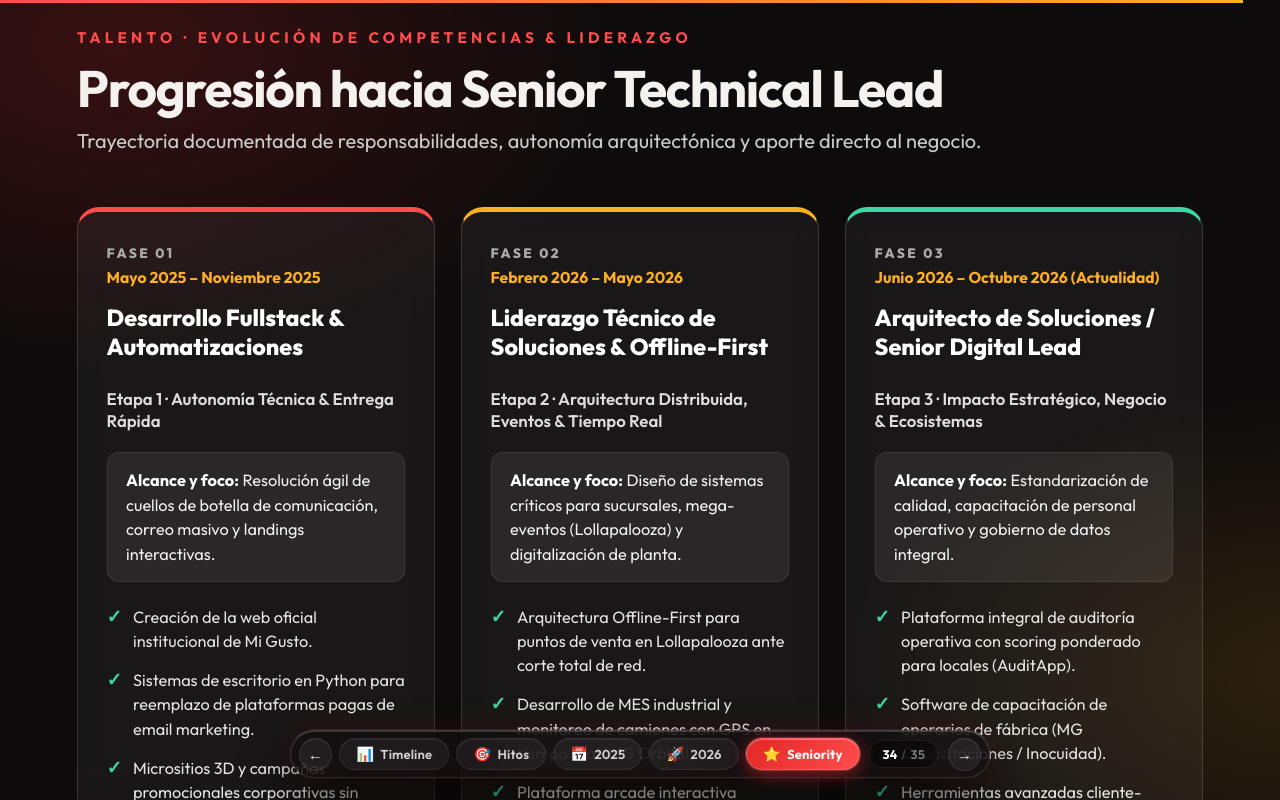
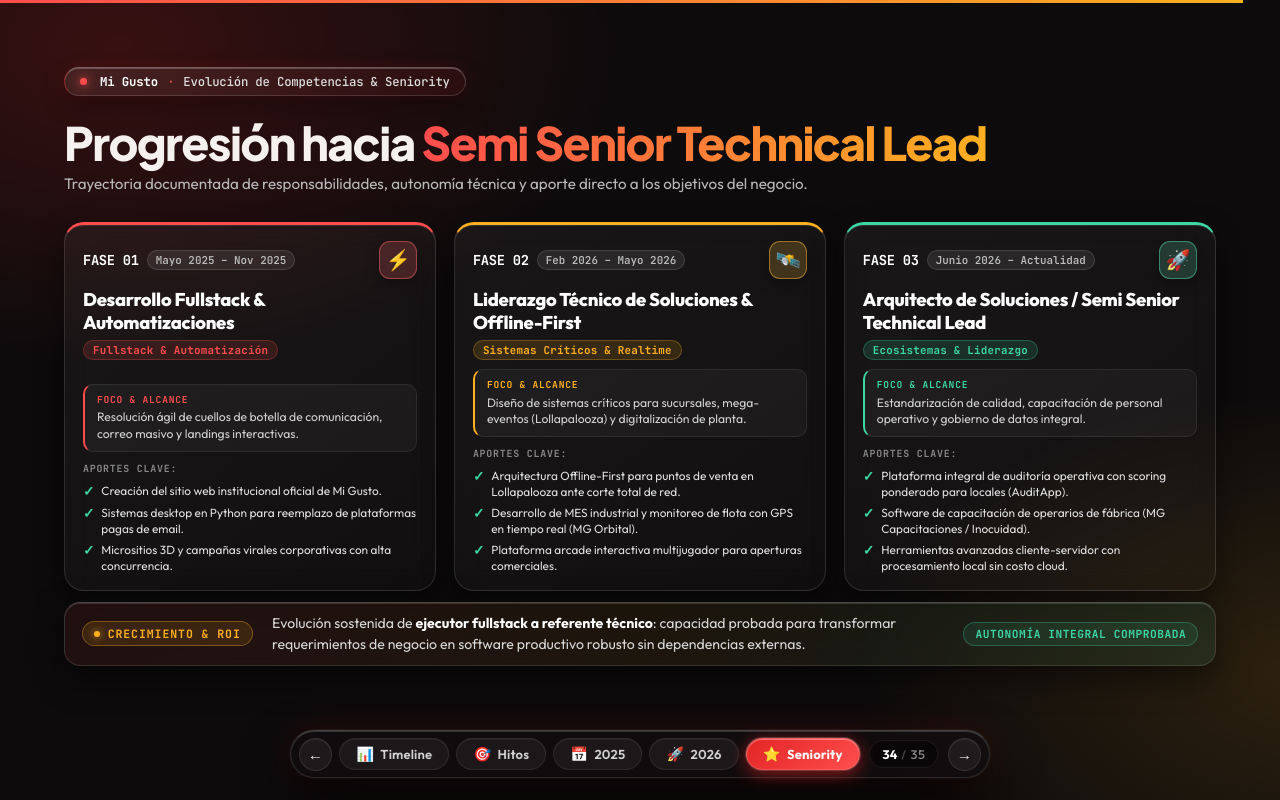
Before and after one commit to MiGustoDev/MG-Showcase, a React (Vite) app: page / in a window 1280 px wide. Both pictures are taken after a click on the button "⭐ Ver Evolución de Seniority". Built offline with nearby package versions, Linux system fonts and the light colour scheme.

Commit message:
Seniority Screen Completed

```diff
--- a/src/App.css
+++ b/src/App.css
@@ -311,11 +311,19 @@ h2 { font-size: clamp(2.2rem, 4.5vw, 4rem); margin: 0 0 .5rem; letter-spacing: -
 .tl-milestone-marker .marker-name { position: absolute; top: 40px; left: -60px; width: 120px; text-align: center; font-size: 0.65rem; font-weight: 700; color: #ffb020; text-shadow: 0 1px 4px #000; opacity: 0; transition: opacity .2s; pointer-events: none; background: rgba(0,0,0,0.85); padding: 2px 4px; border-radius: 4px; }
 .tl-milestone-marker:hover .marker-name { opacity: 1; }
 
-/* Seniority Slide (Punto 2) */
+/* ============================================================
+   Seniority Slide (Semi Senior Technical Lead) - Modern Executive
+   ============================================================ */
 .seniority-slide {
-  justify-content: flex-start;
-  padding: 3.5vh 6vw 11vh;
+  box-sizing: border-box;
+  height: 100%;
+  display: flex;
+  flex-direction: column;
+  justify-content: center;
+  padding: clamp(18px, 2.6vh, 32px) clamp(24px, 5vw, 64px) clamp(80px, 11vh, 96px);
+  gap: clamp(0.7rem, 1.3vh, 1.25rem);
   overflow-y: auto;
+  overflow-x: hidden;
   scrollbar-width: none;
   -ms-overflow-style: none;
 }
@@ -324,29 +332,233 @@ h2 { font-size: clamp(2.2rem, 4.5vw, 4rem); margin: 0 0 .5rem; letter-spacing: -
   width: 0;
   height: 0;
 }
-.slide-header { margin-bottom: 2rem; }
-.seniority-slide .eyebrow { font-size: 0.95rem; letter-spacing: .28em; margin-bottom: 0.8rem; font-weight: 700; }
-.seniority-slide h2 { font-size: clamp(2.4rem, 4vw, 3.6rem); margin: 0 0 0.6rem; letter-spacing: -.025em; line-height: 1.1; }
-.slide-subtitle { color: #ccc; font-size: 1.25rem; margin-top: 0.4rem; max-width: 80ch; line-height: 1.45; }
-.seniority-grid { display: grid; grid-template-columns: repeat(3, 1fr); gap: 1.6rem; width: 100%; box-sizing: border-box; }
-.seniority-card { padding: 2rem 1.8rem; border-radius: 22px; background: rgba(255, 255, 255, 0.05); border: 1px solid rgba(255, 255, 255, 0.14); border-top: 5px solid #ff4d4d; backdrop-filter: blur(14px); display: flex; flex-direction: column; transition: transform .25s ease, box-shadow .25s ease, border-color .25s ease; position: relative; }
-.seniority-card:nth-child(2) { border-top-color: #ffb020; }
-.seniority-card:nth-child(3) { border-top-color: #3dd6a5; }
-.seniority-card:hover { transform: translateY(-6px); box-shadow: 0 20px 50px rgba(0, 0, 0, 0.6); border-color: rgba(255, 255, 255, 0.3); }
-.card-phase { font-size: 0.85rem; text-transform: uppercase; font-weight: 800; letter-spacing: 0.18em; color: #aaa; margin-bottom: 0.35rem; }
-.card-period { font-size: 0.98rem; color: #ffb020; font-weight: 700; margin-bottom: 1rem; }
-.seniority-card h3 { font-size: 1.45rem; margin: 0 0 0.6rem; color: #fff; line-height: 1.25; font-weight: 800; }
-.card-stage { font-size: 1.05rem; color: #ddd; margin-bottom: 1.2rem; font-weight: 600; line-height: 1.35; }
-.card-scope { font-size: 1.02rem; color: #f0f0f0; background: rgba(255, 255, 255, 0.07); padding: 0.95rem 1.15rem; border-radius: 12px; margin-bottom: 1.4rem; line-height: 1.5; border: 1px solid rgba(255, 255, 255, 0.08); }
-.card-scope b { color: #fff; font-weight: 700; }
-.card-achievements { list-style: none; padding: 0; margin: 0; display: flex; flex-direction: column; gap: 0.95rem; }
-.card-achievements li { display: flex; align-items: flex-start; gap: 11px; font-size: 1.02rem; color: #e4e4e4; line-height: 1.48; }
-.check-icon { color: #3dd6a5; font-weight: 900; font-size: 1.15rem; line-height: 1.3; flex-shrink: 0; }
-.seniority-footer { display: flex; gap: 1.4rem; margin-top: 2rem; width: 100%; flex-wrap: wrap; }
-.seniority-badge { flex: 1; padding: 1.15rem 1.6rem; border-radius: 14px; background: rgba(255, 255, 255, 0.06); border: 1px solid rgba(255, 255, 255, 0.14); font-size: 1.08rem; color: #f0f0f0; line-height: 1.45; }
-.seniority-badge b { color: #fff; }
-.seniority-badge.highlight { border-color: rgba(61, 214, 165, 0.45); background: rgba(61, 214, 165, 0.1); color: #d8fbf0; }
-.seniority-badge.highlight b { color: #3dd6a5; }
+
+.seniority-header {
+  margin-bottom: 0;
+}
+
+.seniority-header h1 {
+  font-family: 'Plus Jakarta Sans', 'Outfit', system-ui, -apple-system, sans-serif;
+  font-size: clamp(2.3rem, 3.6vw, 4rem);
+  line-height: 1.05;
+  letter-spacing: -0.035em;
+  font-weight: 800;
+  margin: 0.35rem 0 0;
+}
+
+.seniority-header h1 span {
+  background: linear-gradient(90deg, #ff4d4d, #ffb020);
+  -webkit-background-clip: text;
+  background-clip: text;
+  color: transparent;
+}
+
+.seniority-subtitle {
+  color: #b8b8b8;
+  font-size: clamp(0.95rem, 1.15vw, 1.2rem);
+  margin-top: 0.45rem;
+  max-width: 78ch;
+  line-height: 1.45;
+}
+
+.seniority-grid {
+  display: grid;
+  grid-template-columns: repeat(3, 1fr);
+  gap: clamp(0.85rem, 1.4vw, 1.5rem);
+  width: 100%;
+  box-sizing: border-box;
+}
+
+.seniority-card {
+  padding: clamp(1rem, 1.6vh, 1.4rem) clamp(1rem, 1.4vw, 1.5rem);
+  border-radius: 20px;
+  background: linear-gradient(145deg, rgba(255, 255, 255, 0.05) 0%, rgba(255, 255, 255, 0.02) 100%);
+  border: 1px solid rgba(255, 255, 255, 0.12);
+  border-top: 3px solid var(--c);
+  backdrop-filter: blur(14px);
+  -webkit-backdrop-filter: blur(14px);
+  box-shadow: 0 12px 30px rgba(0, 0, 0, 0.45), inset 0 1px 0 rgba(255, 255, 255, 0.1);
+  display: flex;
+  flex-direction: column;
+  justify-content: space-between;
+  gap: clamp(0.6rem, 1vh, 0.85rem);
+  min-height: clamp(285px, 37vh, 345px);
+  transition: transform 0.25s cubic-bezier(0.2, 0.8, 0.2, 1),
+              box-shadow 0.25s cubic-bezier(0.2, 0.8, 0.2, 1),
+              border-color 0.25s ease;
+  position: relative;
+}
+
+.seniority-card:hover {
+  transform: translateY(-5px);
+  box-shadow: 0 18px 40px rgba(0, 0, 0, 0.65), 0 0 28px color-mix(in srgb, var(--c) 25%, transparent);
+  border-color: rgba(255, 255, 255, 0.28);
+  border-top-color: var(--c);
+}
+
+.seniority-card-header {
+  display: flex;
+  flex-direction: column;
+}
+
+.seniority-phase-row {
+  display: flex;
+  justify-content: space-between;
+  align-items: center;
+  margin-bottom: 0.4rem;
+}
+
+.seniority-phase-badge {
+  display: inline-flex;
+  align-items: center;
+  gap: 0.5rem;
+}
+
+.seniority-phase-badge .phase-num {
+  font-family: 'JetBrains Mono', monospace;
+  font-size: 0.86rem;
+  font-weight: 800;
+  color: #fff;
+  letter-spacing: -0.02em;
+}
+
+.seniority-phase-badge .phase-year {
+  font-family: 'JetBrains Mono', monospace;
+  font-size: 0.68rem;
+  font-weight: 600;
+  padding: 2px 8px;
+  border-radius: 999px;
+  background: rgba(255, 255, 255, 0.08);
+  border: 1px solid rgba(255, 255, 255, 0.12);
+  color: #bbb;
+}
+
+.seniority-icon-wrap {
+  width: 38px;
+  height: 38px;
+  border-radius: 11px;
+  background: color-mix(in srgb, var(--c) 16%, rgba(255, 255, 255, 0.04));
+  border: 1px solid color-mix(in srgb, var(--c) 40%, rgba(255, 255, 255, 0.12));
+  display: grid;
+  place-items: center;
+  font-size: 1.25rem;
+  box-shadow: 0 4px 14px rgba(0, 0, 0, 0.3);
+  transition: transform 0.2s ease;
+}
+
+.seniority-card:hover .seniority-icon-wrap {
+  transform: scale(1.14) rotate(4deg);
+}
+
+.seniority-role {
+  font-size: clamp(1.15rem, 1.35vw, 1.38rem);
+  font-weight: 800;
+  color: #fff;
+  margin: 0.25rem 0 0.35rem;
+  line-height: 1.22;
+  letter-spacing: -0.015em;
+}
+
+.seniority-tag-pill {
+  font-family: 'JetBrains Mono', monospace;
+  font-size: 0.68rem;
+  font-weight: 700;
+  color: var(--c);
+  background: color-mix(in srgb, var(--c) 14%, transparent);
+  border: 1px solid color-mix(in srgb, var(--c) 28%, transparent);
+  padding: 2px 9px;
+  border-radius: 999px;
+  display: inline-flex;
+  width: fit-content;
+  letter-spacing: 0.02em;
+}
+
+.seniority-card-body {
+  display: flex;
+  flex-direction: column;
+  flex: 1;
+  justify-content: flex-end;
+  gap: 0.5rem;
+}
+
+.seniority-scope-box {
+  background: rgba(255, 255, 255, 0.04);
+  border: 1px solid rgba(255, 255, 255, 0.08);
+  border-left: 2px solid var(--c);
+  border-radius: 10px;
+  padding: 0.5rem 0.75rem;
+}
+
+.seniority-scope-box .scope-label {
+  font-family: 'JetBrains Mono', monospace;
+  font-size: 0.6rem;
+  font-weight: 800;
+  color: var(--c);
+  letter-spacing: 0.08em;
+  display: block;
+  margin-bottom: 0.2rem;
+}
+
+.seniority-scope-box p {
+  margin: 0;
+  font-size: clamp(0.76rem, 0.84vw, 0.86rem);
+  color: #d2d2d2;
+  line-height: 1.38;
+  font-weight: 400;
+}
+
+.seniority-achievements-title {
+  font-family: 'JetBrains Mono', monospace;
+  font-size: 0.62rem;
+  font-weight: 700;
+  letter-spacing: 0.08em;
+  text-transform: uppercase;
+  color: #888;
+  margin-top: 0.1rem;
+}
+
+.seniority-achievements-list {
+  list-style: none;
+  padding: 0;
+  margin: 0;
+  display: flex;
+  flex-direction: column;
+  gap: 0.32rem;
+}
+
+.seniority-achievements-list li {
+  display: flex;
+  align-items: flex-start;
+  gap: 7px;
+  font-size: clamp(0.74rem, 0.82vw, 0.84rem);
+  color: #dfdfdf;
+  line-height: 1.35;
+}
+
+.achievement-check {
+  color: #3dd6a5;
+  font-weight: 900;
+  font-size: 0.85rem;
+  line-height: 1.25;
+  flex-shrink: 0;
+}
+
+/* Modern Executive Footer Banner (Consistent with Hitos) */
+.seniority-banner-modern {
+  display: flex;
+  align-items: center;
+  justify-content: space-between;
+  gap: 1.2rem;
+  padding: clamp(0.65rem, 1vh, 0.85rem) clamp(1rem, 1.3vw, 1.5rem);
+  border-radius: 16px;
+  background: linear-gradient(90deg, rgba(255, 77, 77, 0.09) 0%, rgba(255, 176, 32, 0.07) 50%, rgba(61, 214, 165, 0.09) 100%);
+  border: 1px solid rgba(255, 255, 255, 0.12);
+  border-top-color: rgba(255, 255, 255, 0.22);
+  backdrop-filter: blur(16px);
+  -webkit-backdrop-filter: blur(16px);
+  box-shadow: 0 12px 32px rgba(0, 0, 0, 0.5), inset 0 1px 0 rgba(255, 255, 255, 0.14);
+  margin: 0;
+}
 
 /* ============================================================
    Milestones Slide (Hitos Clave 2025 - 2026) - Ultra Clean & Modern
@@ -890,7 +1102,8 @@ h2 { font-size: clamp(2.2rem, 4.5vw, 4rem); margin: 0 0 .5rem; letter-spacing: -
   .orb { width: 40vw; }
   .seniority-grid { grid-template-columns: 1fr; }
   .closing-kpis { grid-template-columns: repeat(2, 1fr); }
-  .milestones-banner { flex-direction: column; align-items: flex-start; }
+  .milestones-banner,
+  .seniority-banner-modern { flex-direction: column; align-items: flex-start; }
 }
 
 /* Year Showcase Slides (Desarrollos 2025 / 2026) */
--- a/src/App.jsx
+++ b/src/App.jsx
@@ -397,44 +397,78 @@ function Timeline({ go }) {
   );
 }
 
-// Slide 2: Evolución del Rol & Seniority (Punto 2)
+// Slide: Evolución del Rol & Seniority (Semi Senior Technical Lead)
 function SenioritySlide({ go }) {
   return (
     <section className="slide seniority-slide">
-      <div className="slide-header">
-        <p className="eyebrow">Talento · Evolución de Competencias & Liderazgo</p>
-        <h2>Progresión hacia Senior Technical Lead</h2>
-        <p className="slide-subtitle">Trayectoria documentada de responsabilidades, autonomía arquitectónica y aporte directo al negocio.</p>
+      <div className="seniority-header">
+        <div className="brand-badge">
+          <span className="brand-dot-pulse">
+            <span className="brand-dot-core" />
+            <span className="brand-dot-ring" />
+          </span>
+          <span className="brand-badge-company">Mi Gusto</span>
+          <span className="brand-badge-divider">·</span>
+          <span className="brand-badge-label">Evolución de Competencias & Seniority</span>
+        </div>
+        <h1>
+          Progresión hacia <span>Semi Senior Technical Lead</span>
+        </h1>
+        <p className="seniority-subtitle">
+          Trayectoria documentada de responsabilidades, autonomía técnica y aporte directo a los objetivos del negocio.
+        </p>
       </div>
 
       <div className="seniority-grid">
         {seniorityProgression.map((item, idx) => (
-          <div key={idx} className="seniority-card" onMouseEnter={() => playSfx('hover')}>
-            <div className="card-phase">Fase 0{idx + 1}</div>
-            <div className="card-period">{item.period}</div>
-            <h3>{item.role}</h3>
-            <p className="card-stage">{item.stage}</p>
-            <div className="card-scope">
-              <b>Alcance y foco:</b> {item.scope}
+          <article
+            key={idx}
+            className="seniority-card"
+            style={{ '--c': item.color }}
+            onMouseEnter={() => playSfx('hover')}
+          >
+            <div className="seniority-card-header">
+              <div className="seniority-phase-row">
+                <div className="seniority-phase-badge">
+                  <span className="phase-num">FASE {item.phase || `0${idx + 1}`}</span>
+                  <span className="phase-year">{item.period}</span>
                 </div>
-            <ul className="card-achievements">
+                <div className="seniority-icon-wrap">{item.icon || '⭐'}</div>
+              </div>
+              <h3 className="seniority-role">{item.role}</h3>
+              <div className="seniority-tag-pill">{item.tag || item.stage}</div>
+            </div>
+
+            <div className="seniority-card-body">
+              <div className="seniority-scope-box">
+                <span className="scope-label">FOCO & ALCANCE</span>
+                <p>{item.scope}</p>
+              </div>
+
+              <div className="seniority-achievements-title">Aportes Clave:</div>
+              <ul className="seniority-achievements-list">
                 {item.achievements?.map((ach, ai) => (
                   <li key={ai}>
-                  <span className="check-icon">✓</span>
+                    <span className="achievement-check">✓</span>
                     <span>{ach}</span>
                   </li>
                 ))}
               </ul>
             </div>
+          </article>
         ))}
       </div>
 
-      <div className="seniority-footer">
-        <div className="seniority-badge">
-          <b>Autonomía de Entrega:</b> Del requerimiento inicial al despliegue productivo y soporte en locales.
+      <div className="seniority-banner-modern">
+        <div className="banner-badge-terminal">
+          <span className="terminal-dot" />
+          <span>CRECIMIENTO & ROI</span>
         </div>
-        <div className="seniority-badge highlight">
-          <b>ROI para Mi Gusto:</b> Cero dependencia de agencias externas y software adaptado 100% al ADN de la empresa.
+        <p className="banner-statement">
+          Evolución sostenida de <strong>ejecutor fullstack a referente técnico</strong>: capacidad probada para transformar requerimientos de negocio en software productivo robusto sin dependencias externas.
+        </p>
+        <div className="banner-kpi-chip">
+          <span>AUTONOMÍA INTEGRAL COMPROBADA</span>
         </div>
       </div>
     </section>
--- a/src/projects.js
+++ b/src/projects.js
@@ -470,36 +470,48 @@ export const companyMilestones = [
 // Evolución del Rol y Seniority (Punto 2)
 export const seniorityProgression = [
   {
+    phase: '01',
+    icon: '⚡',
+    color: '#ff4d4d',
+    tag: 'Fullstack & Automatización',
     stage: 'Etapa 1 · Autonomía Técnica & Entrega Rápida',
-    period: 'Mayo 2025 – Noviembre 2025',
+    period: 'Mayo 2025 – Nov 2025',
     role: 'Desarrollo Fullstack & Automatizaciones',
     scope: 'Resolución ágil de cuellos de botella de comunicación, correo masivo y landings interactivas.',
     achievements: [
-      'Creación de la web oficial institucional de Mi Gusto.',
-      'Sistemas de escritorio en Python para reemplazo de plataformas pagas de email marketing.',
-      'Micrositios 3D y campañas promocionales corporativas sin caídas por tráfico.',
+      'Creación del sitio web institucional oficial de Mi Gusto.',
+      'Sistemas desktop en Python para reemplazo de plataformas pagas de email.',
+      'Micrositios 3D y campañas virales corporativas con alta concurrencia.',
     ],
   },
   {
+    phase: '02',
+    icon: '🛰️',
+    color: '#ffb020',
+    tag: 'Sistemas Críticos & Realtime',
     stage: 'Etapa 2 · Arquitectura Distribuida, Eventos & Tiempo Real',
-    period: 'Febrero 2026 – Mayo 2026',
+    period: 'Feb 2026 – Mayo 2026',
     role: 'Liderazgo Técnico de Soluciones & Offline-First',
     scope: 'Diseño de sistemas críticos para sucursales, mega-eventos (Lollapalooza) y digitalización de planta.',
     achievements: [
       'Arquitectura Offline-First para puntos de venta en Lollapalooza ante corte total de red.',
-      'Desarrollo de MES industrial y monitoreo de camiones con GPS en tiempo real (MG Orbital).',
+      'Desarrollo de MES industrial y monitoreo de flota con GPS en tiempo real (MG Orbital).',
       'Plataforma arcade interactiva multijugador para aperturas comerciales.',
     ],
   },
   {
+    phase: '03',
+    icon: '🚀',
+    color: '#3dd6a5',
+    tag: 'Ecosistemas & Liderazgo',
     stage: 'Etapa 3 · Impacto Estratégico, Negocio & Ecosistemas',
-    period: 'Junio 2026 – Octubre 2026 (Actualidad)',
-    role: 'Arquitecto de Soluciones / Senior Digital Lead',
+    period: 'Junio 2026 – Actualidad',
+    role: 'Arquitecto de Soluciones / Semi Senior Technical Lead',
     scope: 'Estandarización de calidad, capacitación de personal operativo y gobierno de datos integral.',
     achievements: [
       'Plataforma integral de auditoría operativa con scoring ponderado para locales (AuditApp).',
       'Software de capacitación de operarios de fábrica (MG Capacitaciones / Inocuidad).',
-      'Herramientas avanzadas cliente-servidor (ScreenFlow con procesamiento de video local sin costo cloud).',
+      'Herramientas avanzadas cliente-servidor con procesamiento local sin costo cloud.',
     ],
   },
 ];
```
Lines whose indentation alone changed are shown as unchanged.
